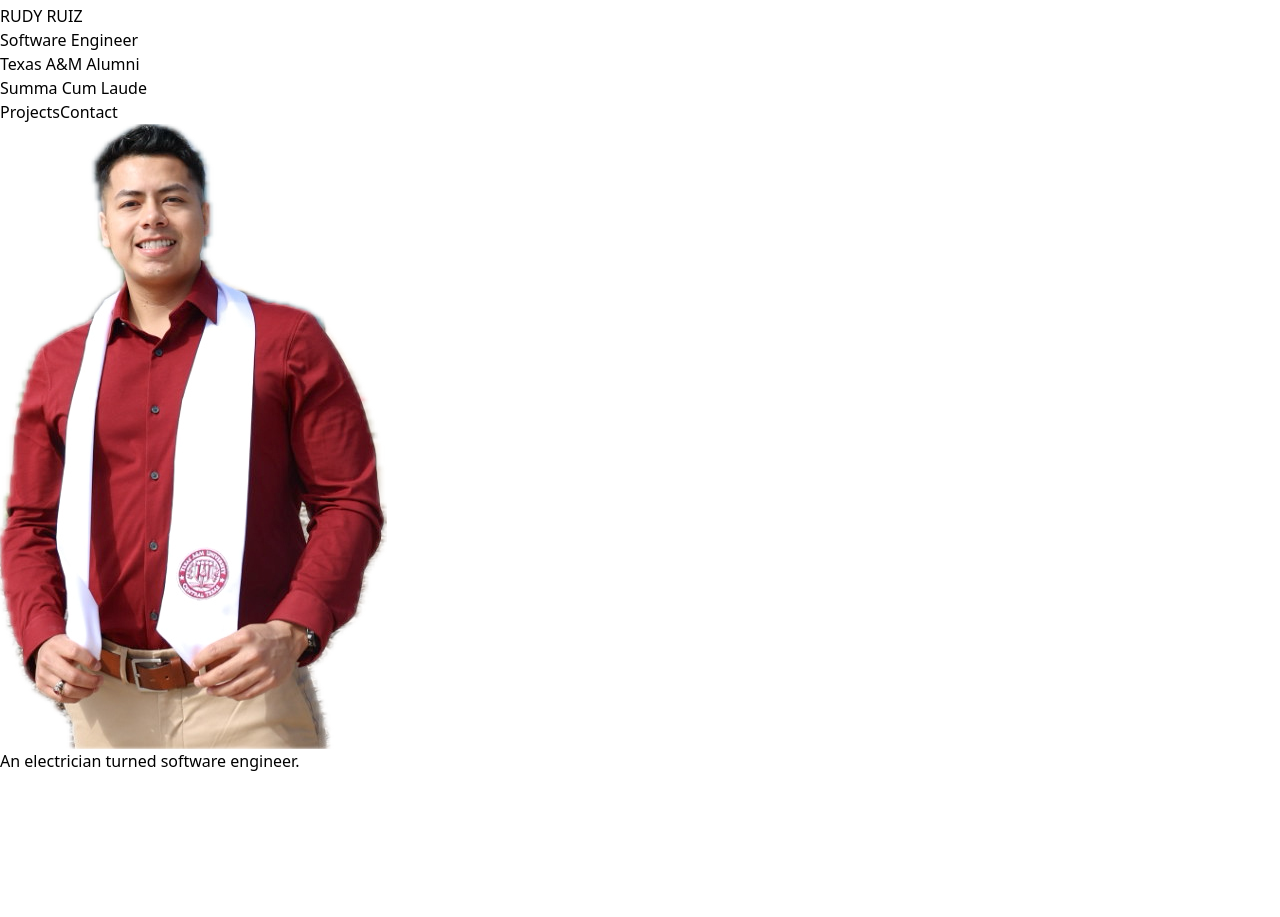
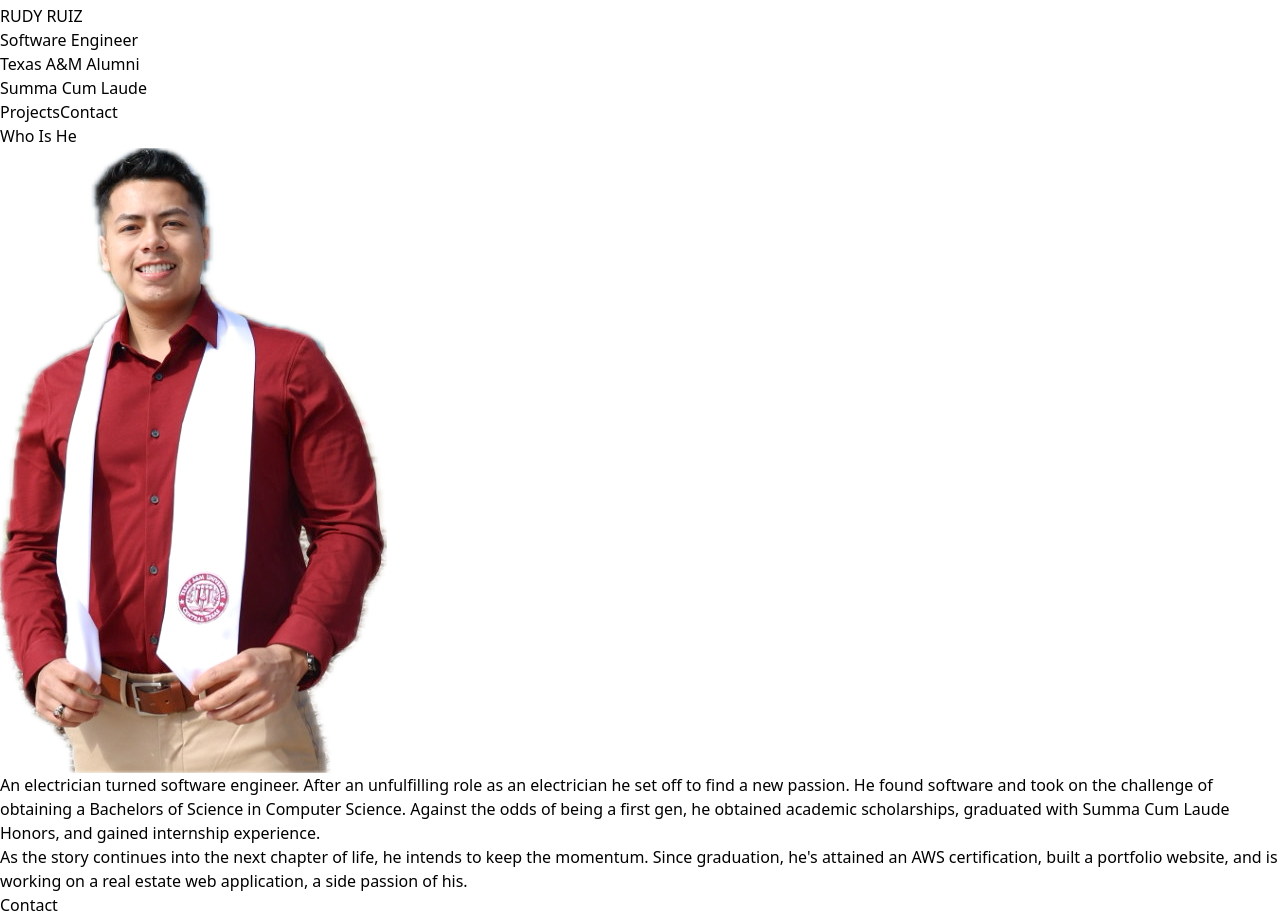
Before and after one commit to rudyruiz01/rudyruiz, a React (Vite) app: page / in a window 1280 px wide. Shown: the part 164-1081 px from the top of the page. Before the commit the page ends 937 px from the top, so only its background shows below. Built offline with nearby package versions, Linux system fonts and the light colour scheme.

Commit message:
Initiated the About Section

```diff
--- a/src/App.jsx
+++ b/src/App.jsx
@@ -5,7 +5,7 @@ import Navbar from "./components/Navbar"
 
 const App = () => {
   return (
-    <div className="max-w-screen-xl mx-auto bg-black">
+    <div className="max-w-screen-2xl mx-auto bg-black">
       <Navbar/>
       <HeroSection/>
       <AboutMe/>
--- a/src/components/AboutMe.jsx
+++ b/src/components/AboutMe.jsx
@@ -1,12 +1,29 @@
-import hero from '../assets/hero.PNG'
+import hero from '../assets/hero.PNG';
 
 const AboutMe = () => {
   return (
-    <div className="flex flex-row justify-around pt-10 bg-black">
-      <img src={hero} alt="" className="w-1/3"/>
-      <p className="w-2/3 text-center">
-        An electrician turned software engineer.
-      </p>
+    <div className="w-full h-[500px] px-2 flex flex-col bg-black lg:h-[580px]overflow-hidden">
+      <div className="text-slate-200 text-2xl mt-4 pr-2 self-center shadow-[15px_15px_0px_0px_rgba(153,27,27,1)] sm:text-3xl">
+        <h2 className="w-fit">Who Is He</h2>
+      </div>
+      <div className="sm:flex flex-row text-sm max-h-max overflow-hidden">
+        <div className="hidden sm:flex sm:w-1/3 justify-center">
+          <img src={hero} alt="" className="max-h-full"/>
+        </div>
+        <div className="text-slate-200 flex flex-col sm:w-2/3 sm:pl-12 sm:pt-12">
+          <p className="mb-5">
+          An electrician turned software engineer. After an unfulfilling role as an electrician he set off to find a new passion. He found software and took on the challenge of obtaining a Bachelors of Science in Computer Science. Against the odds of being a first gen, he obtained academic scholarships, graduated with Summa Cum Laude Honors, and gained internship experience.
+          </p>
+          <p className="pb-3">
+            As the story continues into the next chapter of life, he intends to keep the momentum. Since graduation, he's attained an AWS certification, built a portfolio website, and is working on a real estate web application, a side passion of his.
+          </p>
+          <div>
+            <button className="text-md w-full text-red-700 font-semibold tracking-wider bg-slate-200 border-2 border-red-800 rounded-md py-3 md:w-1/2 md:text-xl">
+              Contact
+            </button>
+          </div>
+        </div>
+      </div>
     </div>
   )
 }
--- a/src/components/HeroSection.jsx
+++ b/src/components/HeroSection.jsx
@@ -2,7 +2,7 @@ import hero from '../assets/hero.jpeg';
 
 const HeroSection = () => {
   return (
-    <header className=" w-full h-[500px] px-2 bg-[url('./assets/hero-mobile.jpeg')] sm:bg-[url('./assets/hero.jpeg')] bg-right bg-cover bg-no-repeat lg:bg-center lg:h-[580px]">
+    <header className="w-full h-[500px] px-2 bg-[url('./assets/hero-mobile.jpeg')] sm:bg-[url('./assets/hero.jpeg')] bg-top bg-cover bg-no-repeat lg:bg-center lg:h-[580px] overflow-hidden">
       <div className="w-full h-full pl-2 md:pl-12 lg:pl-18 text-center">
         <h1 className="text-red-800 text-5xl tracking-widest font-bold bg-clip-text pt-6 text-center md:text-left lg:pt-24 sm:text-6xl md:text-7xl lg:text-8xl">
           RUDY RUIZ
```
